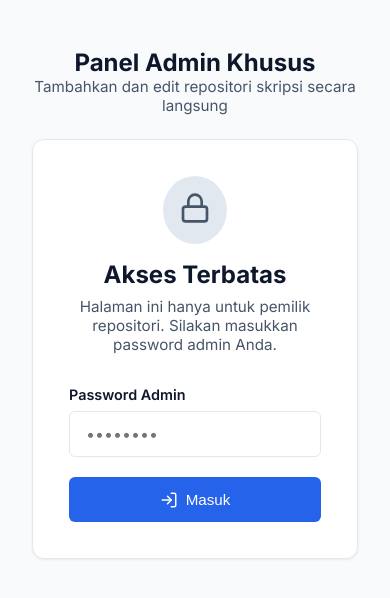
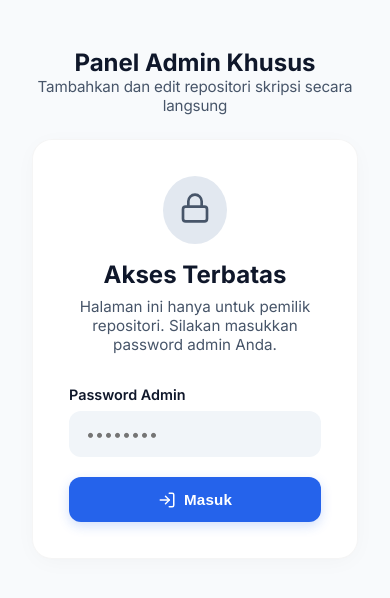
Before and after one commit to heindricx/skripsianyuk, a Next.js app: page /admin in a window 390 px wide. Shown: the top 598 px of the page. Built offline with nearby package versions, Linux system fonts and the light colour scheme; no server answers.

Commit message:
style: Apple-like UI overhaul with pill badges, refined shadows, and mobile layout fixes

```diff
--- a/src/app/globals.css
+++ b/src/app/globals.css
@@ -27,12 +27,13 @@ body {
   flex-direction: column;
 }
 
-/* Glassmorphism Card Utility - Changed to clean solid card */
+/* Glassmorphism Card Utility - Changed to clean solid card with Apple subtle shadow */
 .glass-card {
   background: var(--card-bg);
-  border: 1px solid var(--card-border);
-  border-radius: 12px;
-  box-shadow: 0 1px 3px rgba(0, 0, 0, 0.05), 0 1px 2px rgba(0, 0, 0, 0.03);
+  border: 1px solid rgba(0,0,0,0.04);
+  border-radius: 20px;
+  box-shadow: 0 4px 24px -4px rgba(0, 0, 0, 0.04), 0 2px 8px -2px rgba(0, 0, 0, 0.02);
+  transition: transform 0.2s ease-in-out, box-shadow 0.2s ease-in-out;
 }
 
 /* Animations */
@@ -49,7 +50,7 @@ body {
 .container {
   max-width: 1200px;
   margin: 0 auto;
-  padding: 2rem;
+  padding: 3rem 2rem;
   width: 100%;
 }
 
@@ -61,25 +62,26 @@ body {
 }
 
 .header h1 {
-  font-size: 2.5rem;
-  font-weight: 700;
+  font-size: 2.8rem;
+  font-weight: 800;
   color: var(--text-primary);
   margin-bottom: 0.5rem;
-  letter-spacing: -0.025em;
+  letter-spacing: -0.03em;
 }
 
 .header p {
   color: var(--text-secondary);
-  font-size: 1.1rem;
+  font-size: 1.15rem;
+  letter-spacing: -0.01em;
 }
 
 /* Forms and Inputs */
 .input-field {
   width: 100%;
-  padding: 0.6rem 1rem;
-  background: var(--input-bg);
-  border: 1px solid var(--card-border);
-  border-radius: 6px;
+  padding: 0.75rem 1.2rem;
+  background: var(--bg-gradient);
+  border: 1px solid transparent;
+  border-radius: 12px;
   color: var(--text-primary);
   font-family: inherit;
   transition: all 0.2s ease;
@@ -88,24 +90,32 @@ body {
 
 .input-field:focus {
   outline: none;
+  background: var(--input-bg);
   border-color: var(--accent-primary);
-  box-shadow: 0 0 0 3px rgba(37, 99, 235, 0.1);
+  box-shadow: 0 0 0 4px rgba(37, 99, 235, 0.1);
 }
 
 .btn-primary {
   background: var(--accent-primary);
   color: white;
   border: none;
-  padding: 0.6rem 1.2rem;
-  border-radius: 6px;
-  font-weight: 500;
+  padding: 0.75rem 1.5rem;
+  border-radius: 12px;
+  font-weight: 600;
   cursor: pointer;
-  transition: background-color 0.2s;
+  transition: all 0.2s cubic-bezier(0.4, 0, 0.2, 1);
   font-size: 0.95rem;
+  letter-spacing: 0.01em;
+  box-shadow: 0 4px 12px rgba(37, 99, 235, 0.2);
 }
 
 .btn-primary:hover {
   background: var(--accent-secondary);
+  transform: translateY(-1px);
+  box-shadow: 0 6px 16px rgba(37, 99, 235, 0.25);
+}
+.btn-primary:active {
+  transform: translateY(0);
 }
 
 /* Table Styles */
```
Also changed, not shown: src/components/UnifiedGallery.js (+31 -30 lines).
